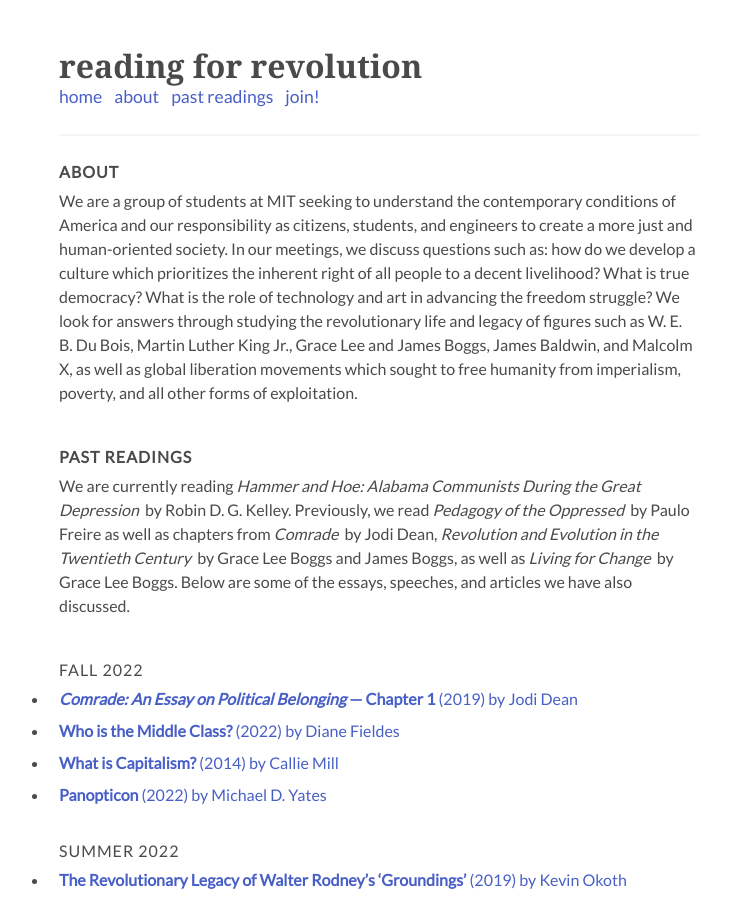
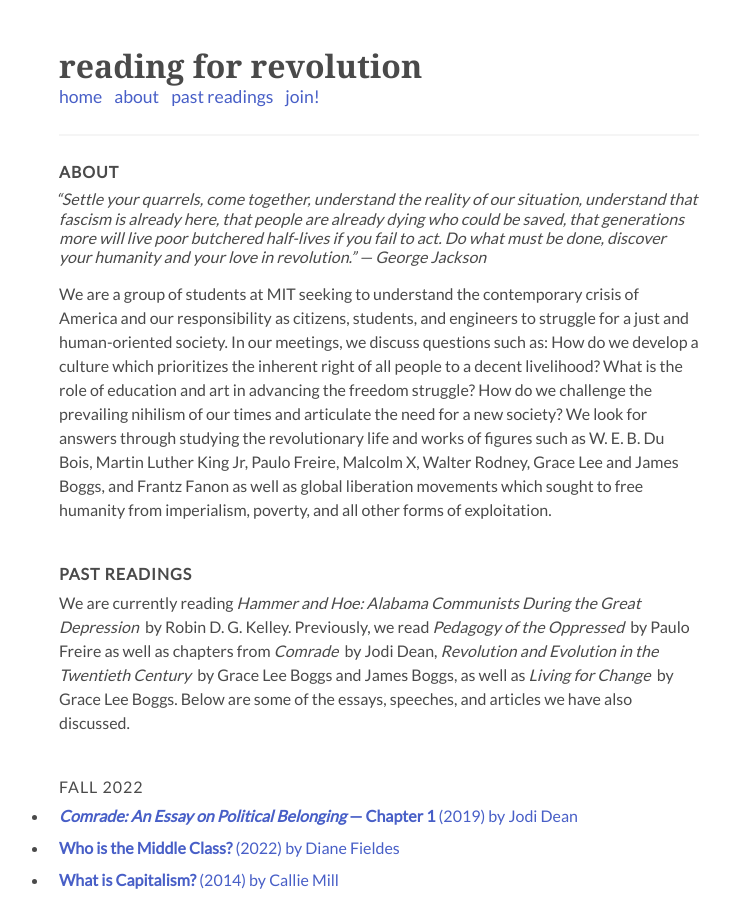
Before and after one commit to susannachen7/reading-for-revolution, a Jekyll site: the page built from index.md, in a window 1280 px wide and 900 px high. Shown: the whole window, without its empty margins (261-990 px from the left). Built offline with Jekyll 4.4.1, drawn with Linux system fonts in a browser that asks for light colours.

Commit message:
update website

```diff
--- a/_layouts/home.html
+++ b/_layouts/home.html
@@ -10,12 +10,15 @@
       <!-- Header -->
       <h1 class = "is-size-3">reading for revolution</h1>
       {% include header.html %}
+
       <hr>
 
       <!-- About -->
       <div id = "about">
         <h2 class = "is-size-6 heading has-text-weight-bold">About</h2>
-        <p>We are a group of students at MIT seeking to understand the contemporary conditions of America and our responsibility as citizens, students, and engineers to create a more just and human-oriented society. In our meetings, we discuss questions such as: how do we develop a culture which prioritizes the inherent right of all people to a decent livelihood? What is true democracy? What is the role of technology and art in advancing the freedom struggle? We look for answers through studying the revolutionary life and legacy of figures such as W. E. B. Du Bois, Martin Luther King Jr., Grace Lee and James Boggs, James Baldwin, and Malcolm X, as well as global liberation movements which sought to free humanity from imperialism, poverty, and all other forms of exploitation.</p>
+        <p style = "line-height:1.2em; text-indent:-3px"><i>“Settle your quarrels, come together, understand the reality of our situation, understand that fascism is already here, that people are already dying who could be saved, that generations more will live poor butchered half-lives if you fail to act. Do what must be done, discover your humanity and your love in revolution.” — George Jackson</i></p>
+
+        <p>We are a group of students at MIT seeking to understand the contemporary crisis of America and our responsibility as citizens, students, and engineers to struggle for a just and human-oriented society. In our meetings, we discuss questions such as: How do we develop a culture which prioritizes the inherent right of all people to a decent livelihood? What is the role of education and art in advancing the freedom struggle? How do we challenge the prevailing nihilism of our times and articulate the need for a new society? We look for answers through studying the revolutionary life and works of figures such as W. E. B. Du Bois, Martin Luther King Jr, Paulo Freire, Malcolm X, Walter Rodney, Grace Lee and James Boggs, and Frantz Fanon as well as global liberation movements which sought to free humanity from imperialism, poverty, and all other forms of exploitation.</p>
       </div>
 
       <br>
```
